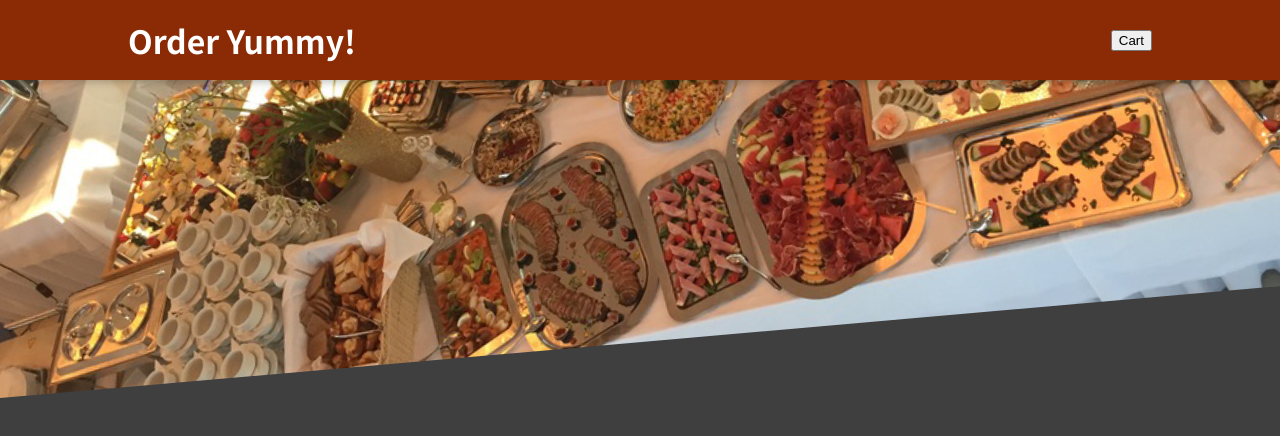
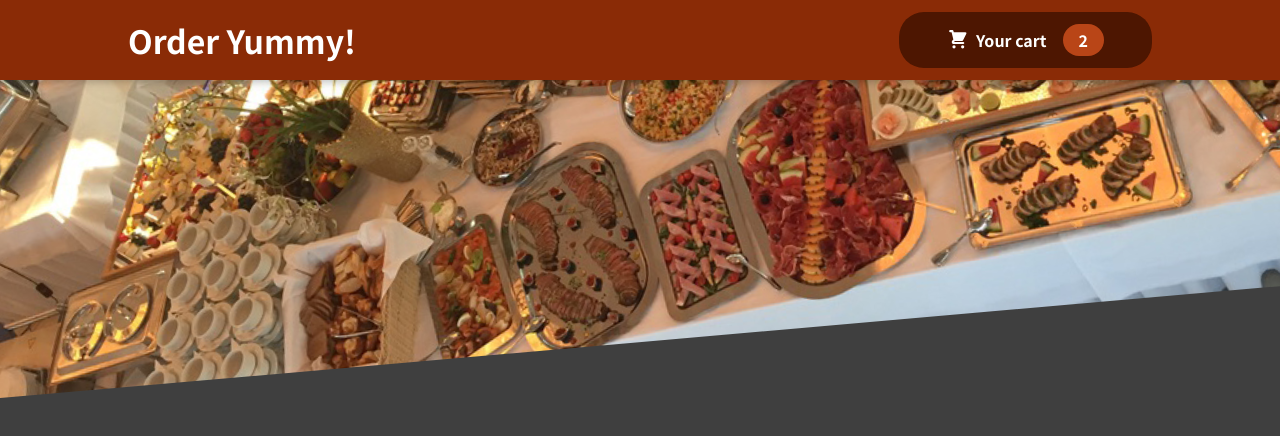
Before and after one commit to sushma-priyadharssini/order-yummy, a React (Create React App) app: page / in a window 1280 px wide. Shown: the top 436 px of the page. Built offline with nearby package versions, Linux system fonts and the light colour scheme.

Commit message:
Cart Button Component

```diff
--- /dev/null
+++ b/src/components/cart/cartIcon.js
@@ -0,0 +1,13 @@
+const CartIcon = () => {
+    return (
+      <svg
+        xmlns='http://www.w3.org/2000/svg'
+        viewBox='0 0 20 20'
+        fill='currentColor'
+      >
+        <path d='M3 1a1 1 0 000 2h1.22l.305 1.222a.997.997 0 00.01.042l1.358 5.43-.893.892C3.74 11.846 4.632 14 6.414 14H15a1 1 0 000-2H6.414l1-1H14a1 1 0 00.894-.553l3-6A1 1 0 0017 3H6.28l-.31-1.243A1 1 0 005 1H3zM16 16.5a1.5 1.5 0 11-3 0 1.5 1.5 0 013 0zM6.5 18a1.5 1.5 0 100-3 1.5 1.5 0 000 3z' />
+      </svg>
+    );
+};
+
+export default CartIcon;
--- a/src/components/layout/header.js
+++ b/src/components/layout/header.js
@@ -1,5 +1,6 @@
 import React, { Fragment } from 'react';
 import foodImage from '../../assets/food.jpg';
+import HeaderCartButton from './headerCartButton';
 import classes from './header.module.css'
 
 
@@ -8,7 +9,7 @@ const Header = (props) => {
         <Fragment>
             <header className={classes.header}>
                 <h1>Order Yummy!</h1>
-                <button>Cart</button>
+                <HeaderCartButton />
             </header>
             <div className={classes['main-image']}>
                 <img src={foodImage} alt="Food Varieties" />
--- /dev/null
+++ b/src/components/layout/headerCartButton.js
@@ -0,0 +1,17 @@
+import React from "react";
+import CartIcon from '../cart/cartIcon';
+import classes from './headerCartButton.module.css';
+
+const HeaderCartIcon = (props) => {
+    return (
+        <button className={classes.button}>
+            <span className={classes.icon}>
+                <CartIcon />
+            </span>
+            <span>Your cart</span>
+            <span className={classes.badge}>2</span>
+        </button>
+    )
+}
+
+export default HeaderCartIcon;
--- /dev/null
+++ b/src/components/layout/headerCartButton.module.css
@@ -0,0 +1,59 @@
+.button {
+    cursor: pointer;
+    font: inherit;
+    border: none;
+    background-color: #4d1601;
+    color: white;
+    padding: 0.75rem 3rem;
+    display: flex;
+    justify-content: space-around;
+    align-items: center;
+    border-radius: 25px;
+    font-weight: bold;
+}
+
+.button:hover,
+.button:active {
+    background-color: #2c0d00;
+}
+
+.icon {
+    width: 1.35rem;
+    height: 1.35rem;
+    margin-right: 0.5rem;
+}
+
+.badge {
+    background-color: #b94517;
+    padding: 0.25rem 1rem;
+    border-radius: 25px;
+    margin-left: 1rem;
+    font-weight: bold;
+}
+
+.button:hover .badge,
+.button:active .badge {
+    background-color: #92320c;
+}
+
+.bump {
+    animation: bump 300ms ease-out;
+}
+
+@keyframes bump {
+    0% {
+        transform: scale(1);
+    }
+    10% {
+        transform: scale(0.9);
+    }
+    30% {
+        transform: scale(1.1);
+    }
+    50% {
+        transform: scale(1.15);
+    }
+    100% {
+        transform: scale(1);
+    }
+}
```
